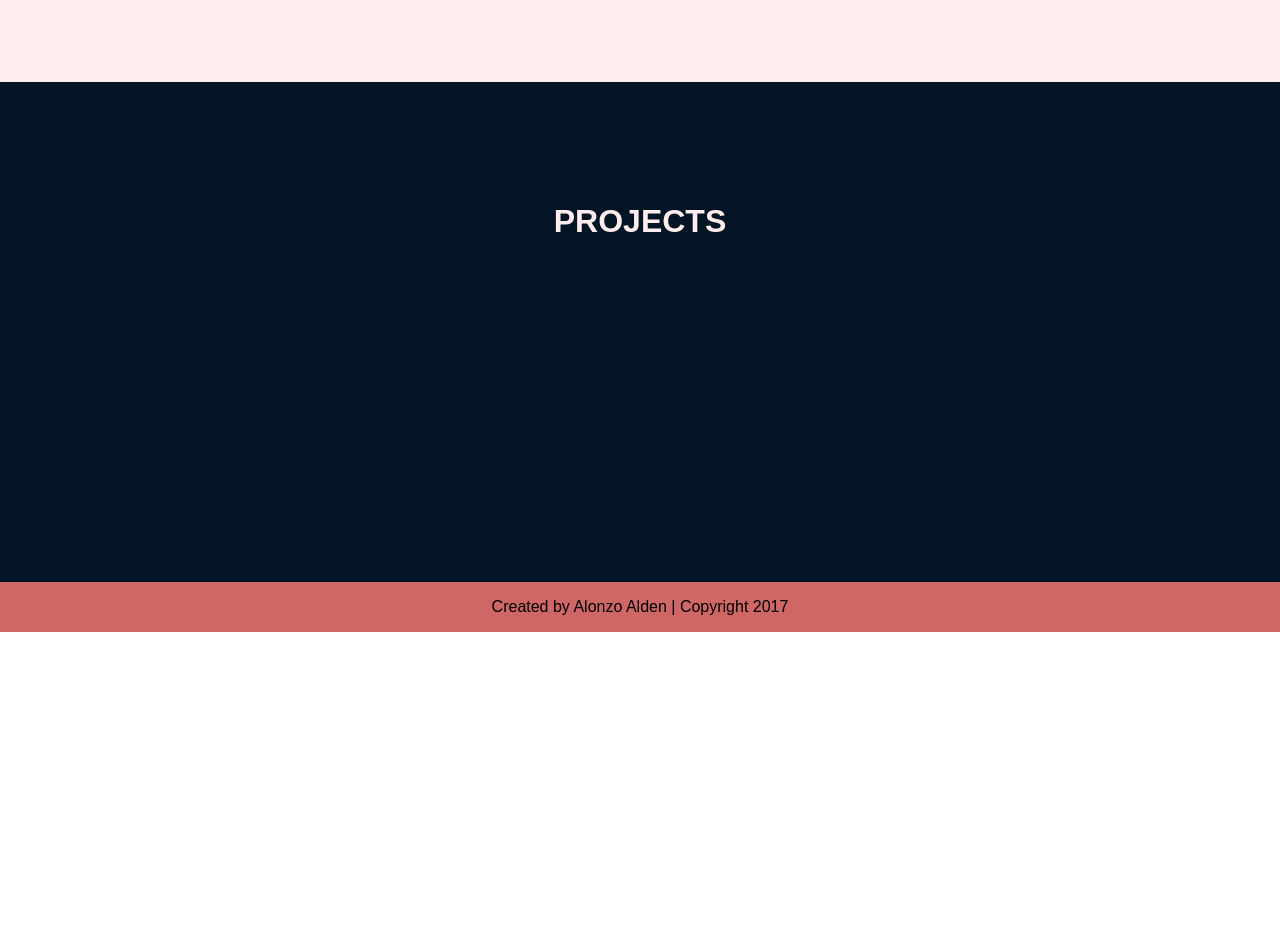
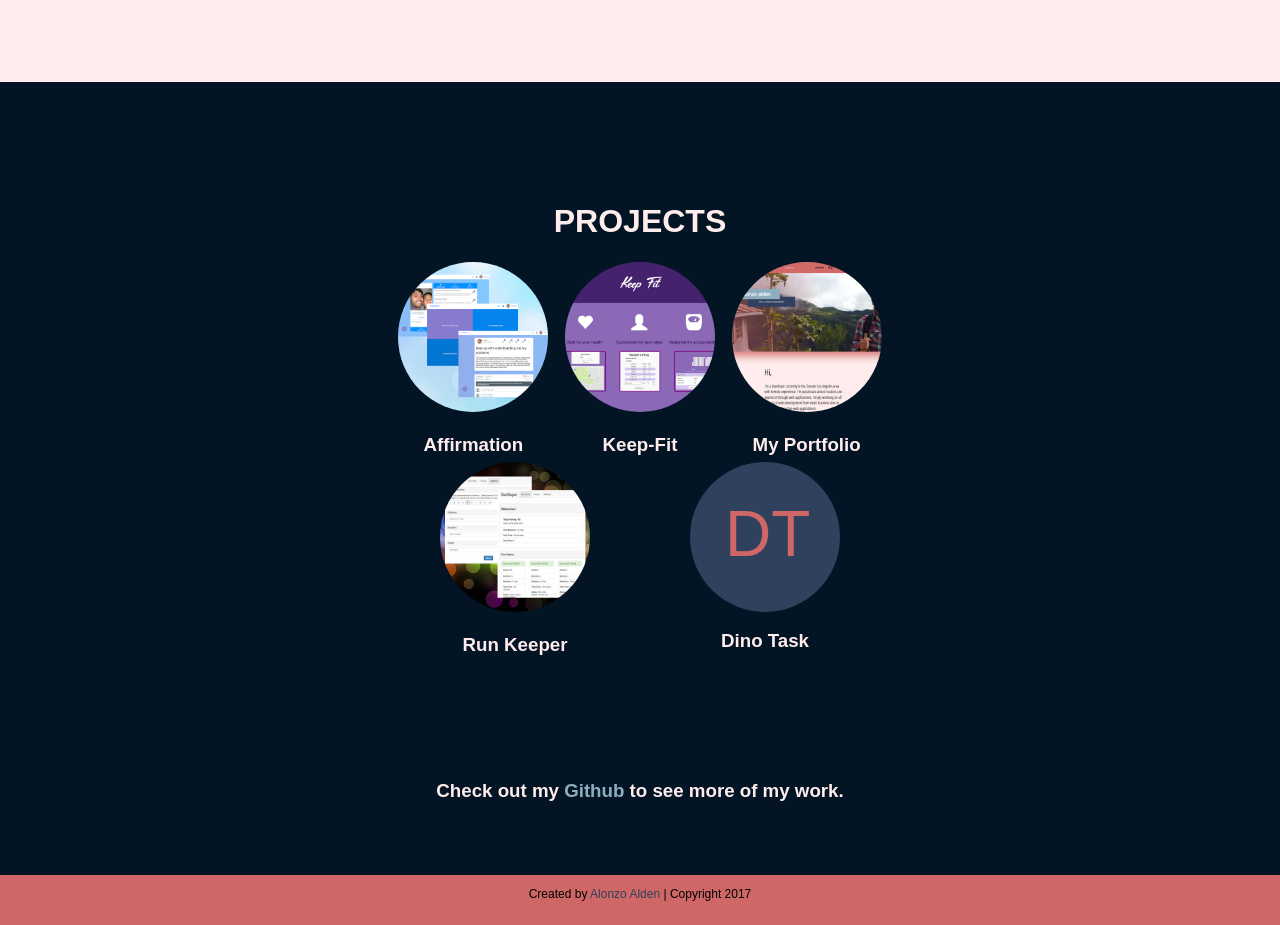
Before and after one commit to alonzoalden/my_page, a React app: page / in a window 1280 px wide. Shown: the part 1254-2179 px from the top of the page. Before the commit the page ends 1886 px from the top, so only its background shows below. Built offline with nearby package versions, Linux system fonts and the light colour scheme.

Commit message:
Created Projects, added Project Images

```diff
--- a/src/Main.js
+++ b/src/Main.js
@@ -75,8 +75,37 @@ class App extends Component {
 
                 <div className="projects">
                   <div className="project-display">
-                    <h1> PROJECTS </h1>
+                  <h1> PROJECTS </h1>
+
+                    <div className="project-board">
+
+                      <div className="project">
+                        <img src="affirmation-collage.png"></img>
+                        <h3> Affirmation </h3>
+                      </div>
+                      <div className="project">
+                        <img src="keep-fit-icon.png"></img>
+                        <h3> Keep-Fit </h3>
+                      </div>
+                      <div className="project">
+                        <img src="portfolio.png"></img>
+                        <h3> My Portfolio </h3>
+                      </div>
+                      <div className="project">
+                        <img src="runkeeper.png"></img>
+                        <h3> Run Keeper </h3>
+                      </div>
+                      <div className="project">
+                        <div className="circle-icon">
+                          <div className="letter">
+                           DT
+                          </div>
+                        </div>
+                        <h3> Dino Task </h3>
+                      </div>
+                    </div>
                   </div>
+                    <h3>Check out my <a href="https://github.com/alonzoalden">Github</a> to see more of my work.</h3><br/><br/><br/>
                 </div>
 
 
@@ -85,7 +114,7 @@ class App extends Component {
 
 
         </div>
-        <footer><div className="copyright"><p>Created by Alonzo Alden | Copyright 2017</p></div></footer>
+        <footer><div className="copyright"><p>Created by <a href="mailto:alonzoalden@gmail.com">Alonzo Alden</a> | Copyright 2017</p></div></footer>
       </div>
       </div>
     );
--- a/src/Main.sass
+++ b/src/Main.sass
@@ -12,6 +12,7 @@ $font: "Open Sans Condensed"
     background-size: cover
     height: 500px
     z-index: 0
+    box-shadow: 0px 20px 100px #Cf6766
 
     .Main-photo-mask
       background: linear-gradient(to right, #Cf6766, rgba(255, 255, 255, 0) 60%)
@@ -224,17 +225,57 @@ $font: "Open Sans Condensed"
 
       .projects
         margin-top: -81px
-        height: 500px
+        height: auto
         width: 100%
         background: #031424
+        z-index: 18
         align-items: center
-        z-index: 18
+        text-align: center
+        color: #ffeded
+
+        a
+          color: #8EAEBD
+          text-decoration: none
 
         .project-display
           width: 50%
-          color: #ffeded
           margin: 0 auto
           padding: 100px
+          align-items: center
+          text-align: center
+
+
+          .project-board
+            margin: 0 auto
+            display: flex
+            flex-wrap: wrap
+            width: 500px
+            height: auto
+            a
+              text-decoration: none
+
+            .project
+              height: 200px
+              width: 150px
+              margin: 0 auto
+
+              .circle-icon
+                height: 150px
+                width: 150px
+                border-radius: 100%
+                color: #Cf6766
+                background-color: #30415D
+
+                .letter
+                  font-size: 400%
+                  font-style: strong
+                  padding: 35px
+
+              img
+                border-radius: 100%
+                height: 150px
+                width: 150px
+              /* width: calc(100% * (1/4) - 10px - 1px)*/
 
 
 
@@ -249,6 +290,7 @@ $font: "Open Sans Condensed"
       width: 160px
 
 footer
+  font-size: 12px
   display: flex
   flex-direction: column
   height: 50px
@@ -258,6 +300,9 @@ footer
 
   .copyright
     text-align: center
+    a
+      color: #30415D
+      text-decoration: none
 
 
 @media (max-width: 800px)
```
Also changed, not shown: public/affirmation-collage.png (added), public/keep-fit-icon.png (added), public/portfolio.png (added), public/runkeeper.png (added), src/Main.css, 1 other file.
